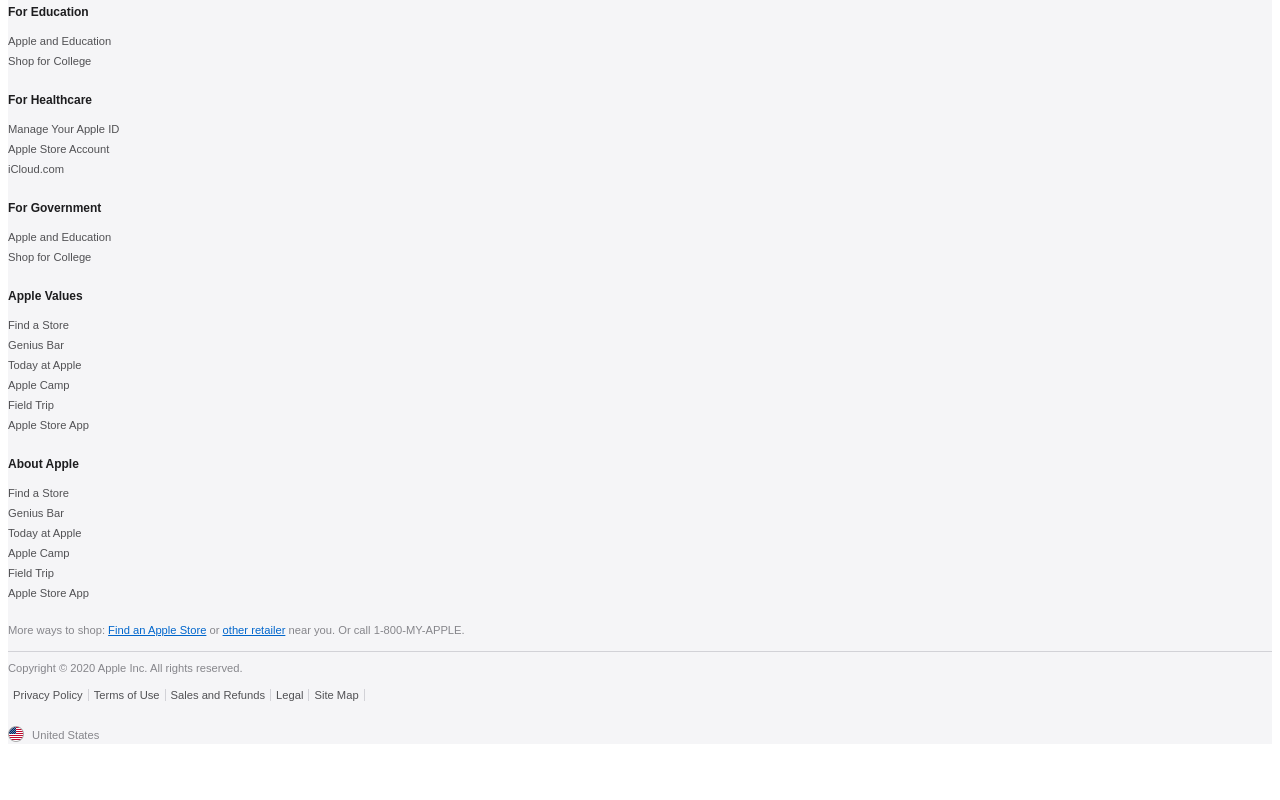
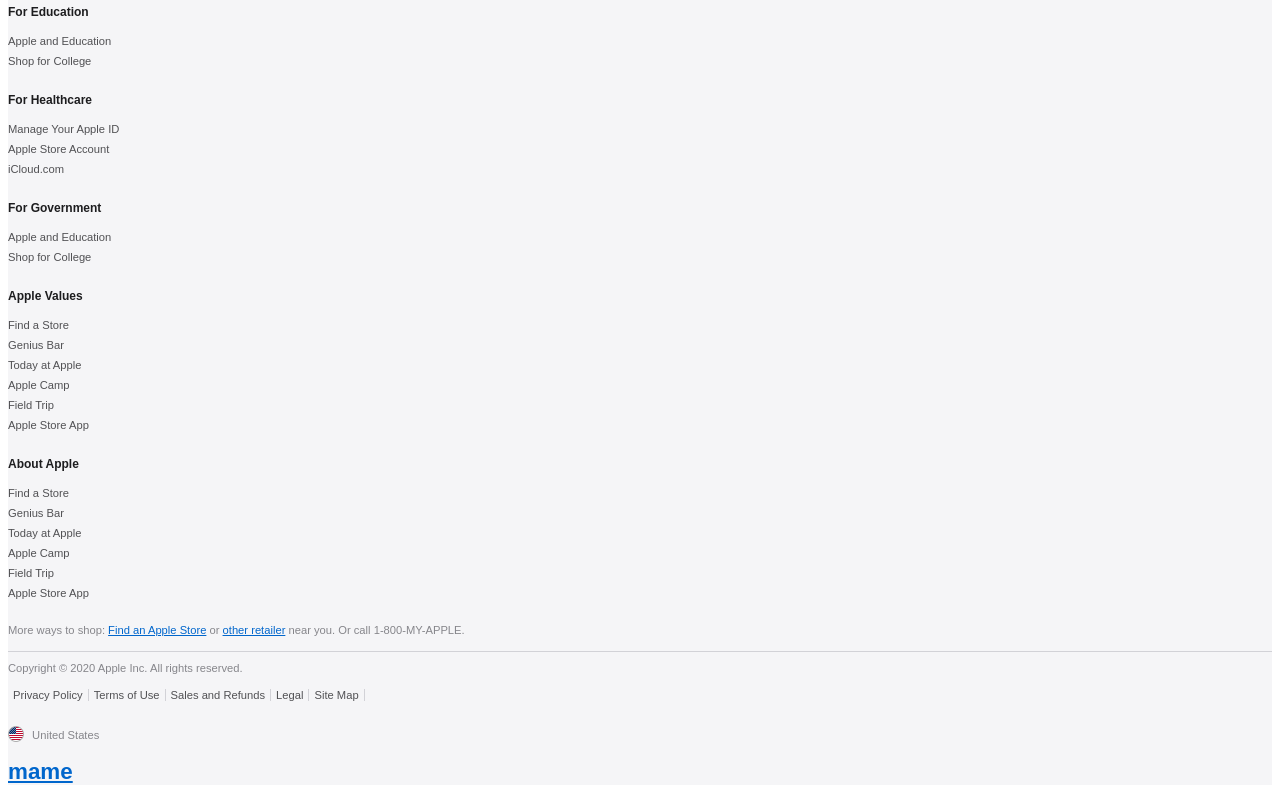
Before and after one commit to Bethel-Elias/appleClone, a plain HTML site: page index.html in a window 1280 px wide. Shown: the part 2218-3018 px from the top of the page. Before the commit the page ends 2970 px from the top, so only its background shows below. Drawn offline with Linux system fonts and the light colour scheme; files whose address does not match are found by name.

Commit message:
modified

```diff
--- a/index.html
+++ b/index.html
@@ -258,6 +258,9 @@
           >
             <div class="flag-wrapper"><img src="images/icons/16.png" /></div>
             <div class="footer-country-name">United States</div>
+			 <h1
+			><a href="#">mame</a></h1>
+
           </div>
         </div>
       </div>
```
